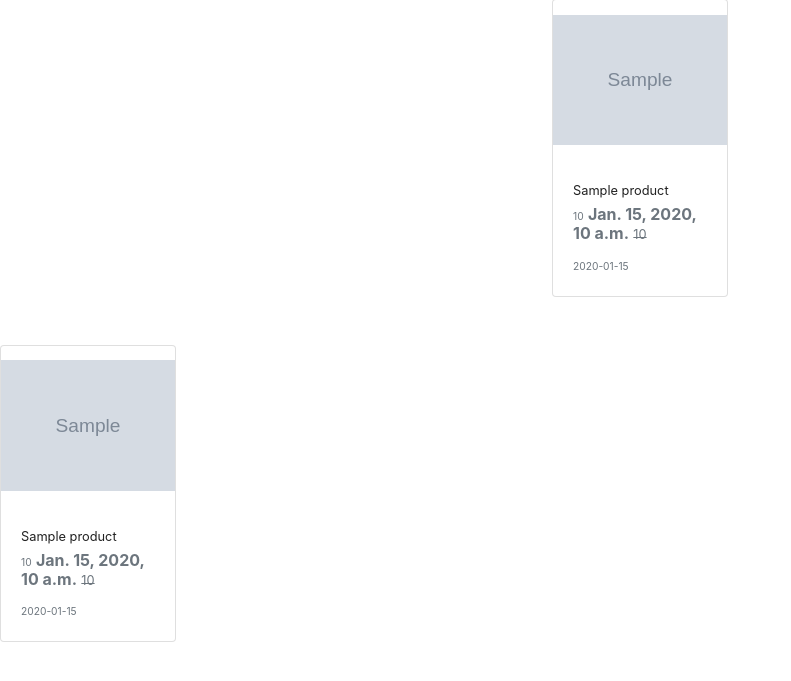
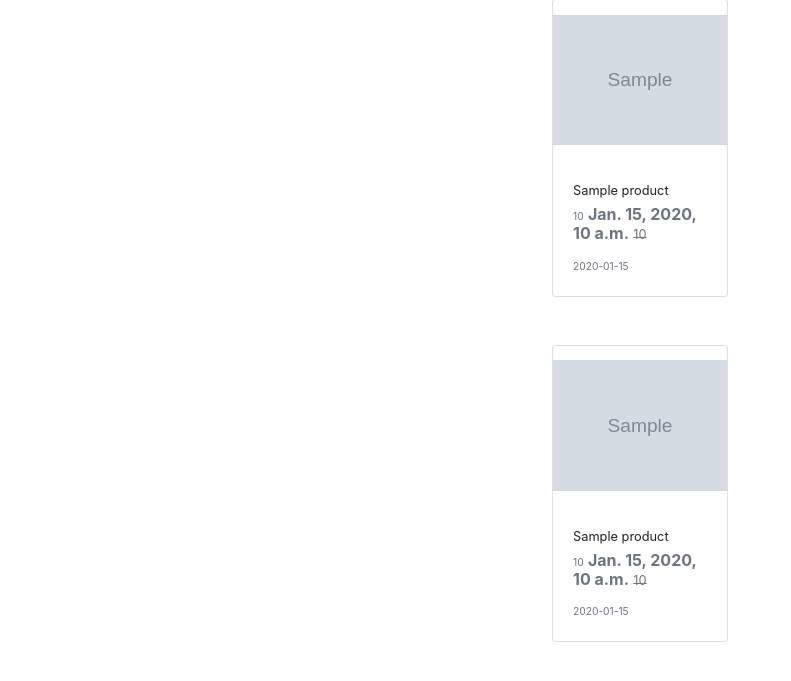
Before and after one commit to valentynvasylkivskyi/RealPrice, a Django app: template myapp/templates/myapp/product_list.html in a window 1280 px wide. Shown: the part 81-762 px from the top of the page, without its empty margins (0-791 px from the left). Run offline with Django 3.2, Linux system fonts and the light colour scheme; the template is opened without the code that fills it: most values are stand-ins (such as "Sample title", 1, 10 or a date in 2020); grey boxes marked "Sample" are stand-in pictures; some libraries are stand-ins or nearby versions.

Commit message:
edit templates (justify)

```diff
--- a/myapp/templates/myapp/product_list.html
+++ b/myapp/templates/myapp/product_list.html
@@ -3,7 +3,7 @@
 
 <br>
 
-<div class="row row-cols-1 row-cols-md-6">
+<div class="row row-cols-1 row-cols-md-6 justify-content-center">
     {% for product in products %}
     <div class="card mb-4 " style="min-width: 11rem;
                                    max-width: 11rem">
--- a/myapp/templates/myapp/search_result.html
+++ b/myapp/templates/myapp/search_result.html
@@ -3,7 +3,7 @@
 
 <br>
 
-<div class="row row-cols-1 row-cols-md-6">
+<div class="row row-cols-1 row-cols-md-6 justify-content-center">
     {% for product in search_result %}
     <div class="card mb-4" style="
                                  min-width: 11rem;
```
